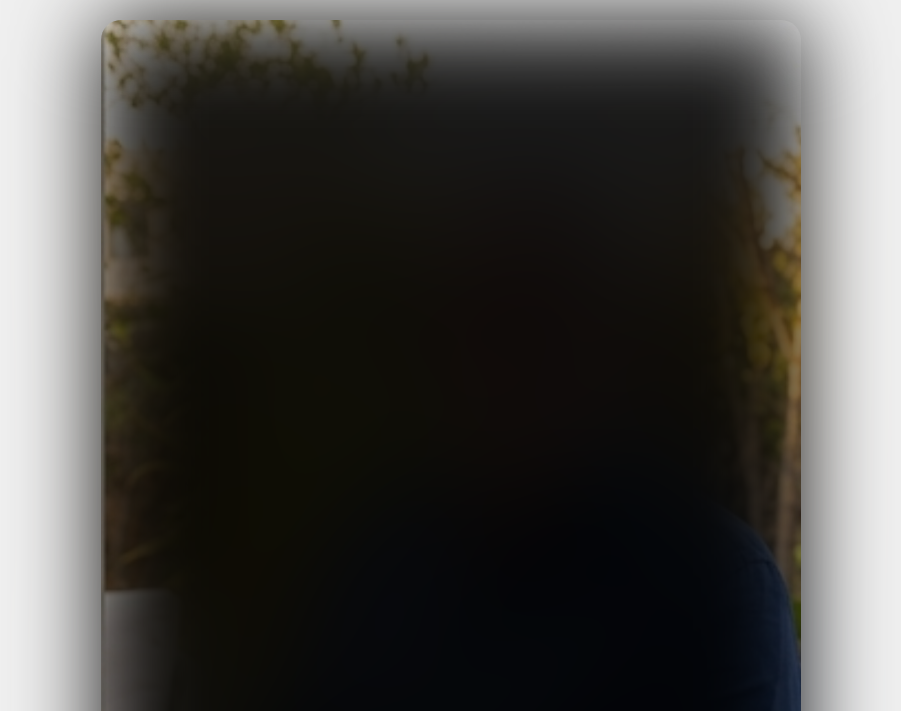
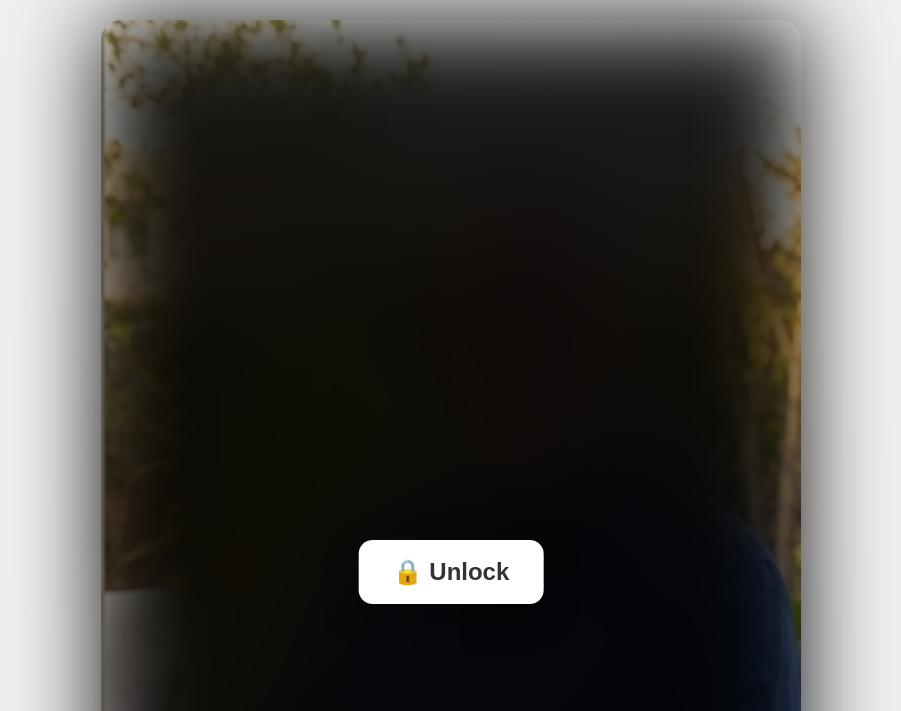
Before and after one commit to zalayetdavid-eng/blurlock, a plain HTML site: page index.html in a window 1280 px wide. Shown: the part 89-800 px from the top of the page, without its empty margins (189-1090 px from the left). Drawn offline with Linux system fonts and the light colour scheme.

Commit message:
Update style.css

```diff
--- a/style.css
+++ b/style.css
@@ -41,7 +41,7 @@ h1{
     opacity:0;
 }
 
-#unlockButton{
+/* #unlockButton{
 
     position:absolute;
 
@@ -65,7 +65,7 @@ h1{
     box-shadow:0 6px 20px rgba(0,0,0,.3);
 
     transition:.3s;
-} /*
+} */
 
 #unlockButton{
 
@@ -98,7 +98,7 @@ h1{
 
     transition:.25s;
 }
-*/
+
 #unlockButton:hover{
     transform:translate(-50%,-50%) scale(1.2);
 }
```
